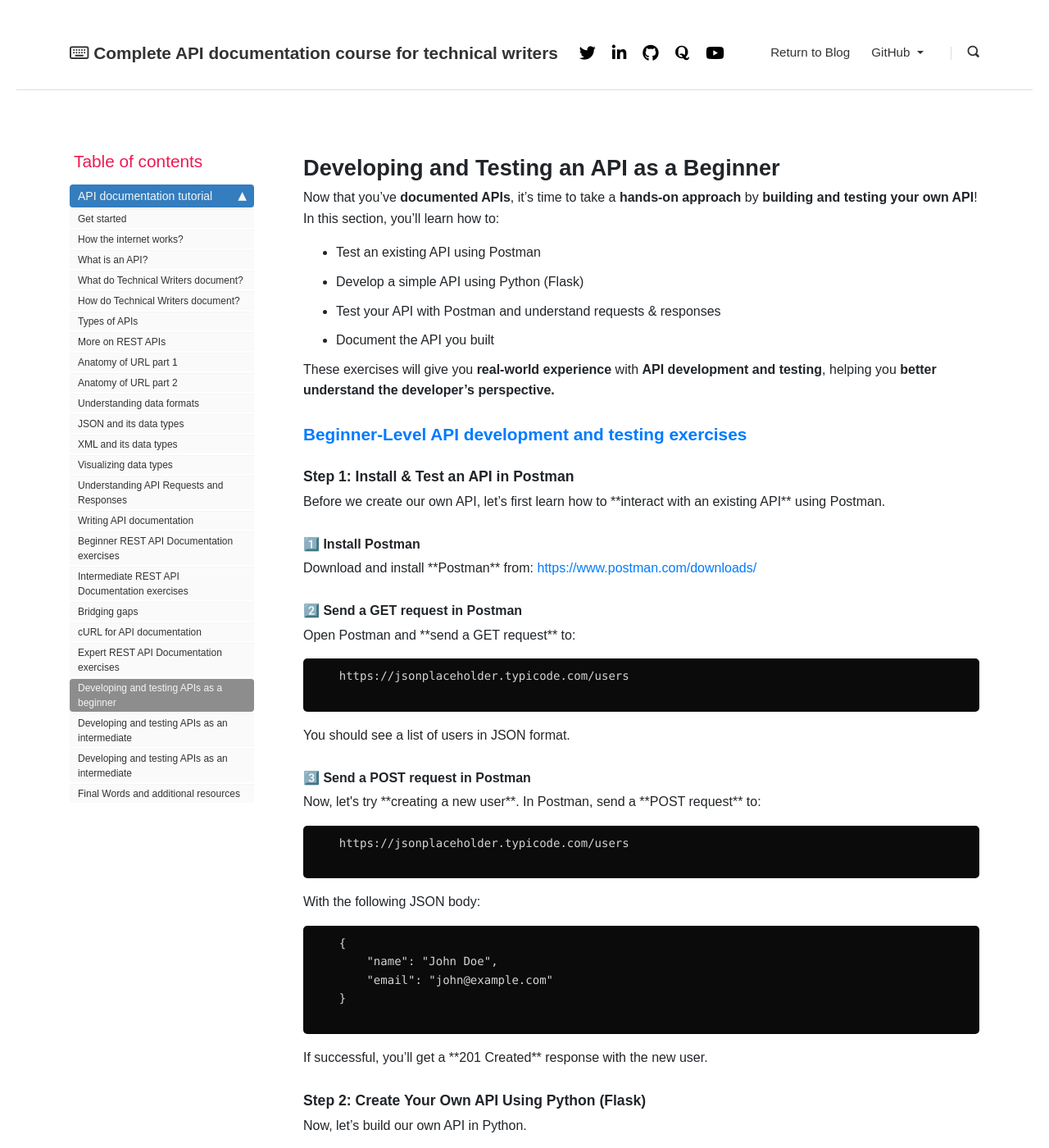
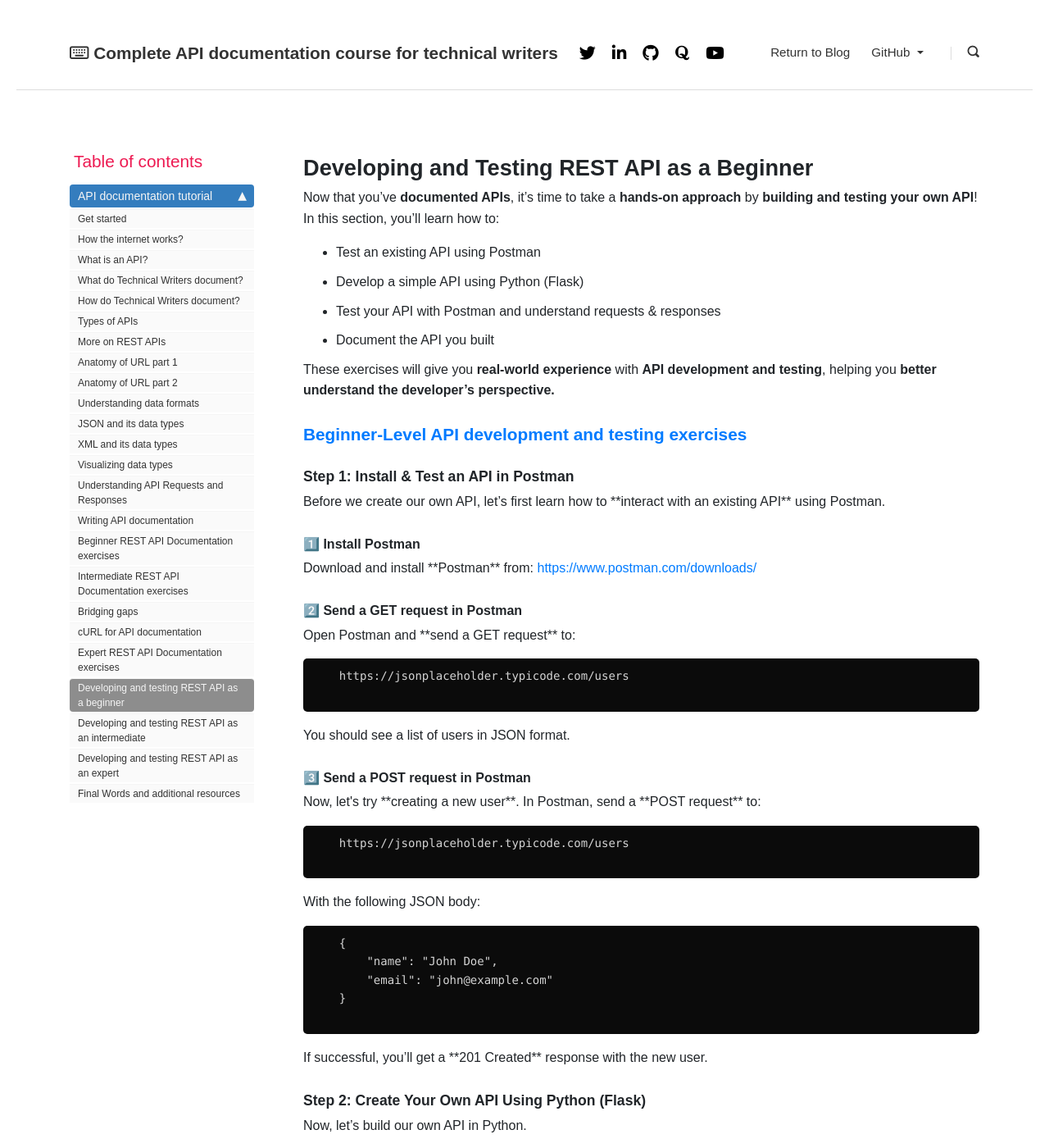
Before and after one commit to gautriv/apidocumentation, a Jekyll site: the page built from pages/mydoc/btestingapipostman.md, in a window 1280 px wide and 1400 px high. Shown: the whole window at 82% size. Built offline with Jekyll 4.4.1, drawn with Linux system fonts in a browser that asks for light colours; nearby versions of some CDN libraries; comment, search, counter and statistics services are not loaded.

Commit message:
Updated a chapter

```diff
--- a/_data/sidebars/sidebar.yml
+++ b/_data/sidebars/sidebar.yml
@@ -111,17 +111,17 @@ entries:
       output: web
       type: homepage
 
-    - title: Developing and testing APIs as a beginner
+    - title: Developing and testing REST API as a beginner
       url: /beginnertestingapi.html
       output: web
       type: homepage
 
-    - title: Developing and testing APIs as an intermediate
+    - title: Developing and testing REST API as an intermediate
       url: /intermediatetestingapi.html
       output: web
       type: homepage
 
-    - title: Developing and testing APIs as an intermediate
+    - title: Developing and testing REST API as an expert
       url: /expertapitesting.html
       output: web
       type: homepage
--- a/pages/mydoc/btestingapipostman.md
+++ b/pages/mydoc/btestingapipostman.md
@@ -1,5 +1,5 @@
 ---
-title: Developing and Testing an API as a Beginner
+title: Developing and Testing REST API as a Beginner
 keywords: [REST API development, API testing, API writing exercises, API reference, API documentation practice, API development tutorial, Postman API testing, Flask API development, Python API, API authentication, API versioning, hands-on API documentation, API performance optimization, API error handling, API security]
 sidebar: sidebar
 permalink: /beginnertestingapi.html
--- a/pages/mydoc/extestingapipostman.md
+++ b/pages/mydoc/extestingapipostman.md
@@ -1,5 +1,5 @@
 ---
-title: Developing and Testing an API as an Expert
+title: Developing and Testing REST API as an Expert
 keywords: ["REST API development", "API security", "API authentication", "Postman API testing", "Flask API development", "Python API", "JWT authentication", "Role-Based Access Control (RBAC)", "API logging", "API rate limiting", "API documentation exercises", "API reference", "API performance optimization"]
 sidebar: sidebar
 permalink: /expertapitesting.html
--- a/pages/mydoc/itestingapipostman.md
+++ b/pages/mydoc/itestingapipostman.md
@@ -1,5 +1,5 @@
 ---
-title: Developing and Testing an API as an Intermediate
+title: Developing and Testing REST API as an Intermediate
 keywords: [REST API development, API testing, API documentation exercises, API reference, API development practice, API authentication, Postman API testing, Flask API development, Python API, API security, hands-on API documentation, API error handling, API logging, API performance optimization]
 sidebar: sidebar
 permalink: /intermediatetestingapi.html
```
